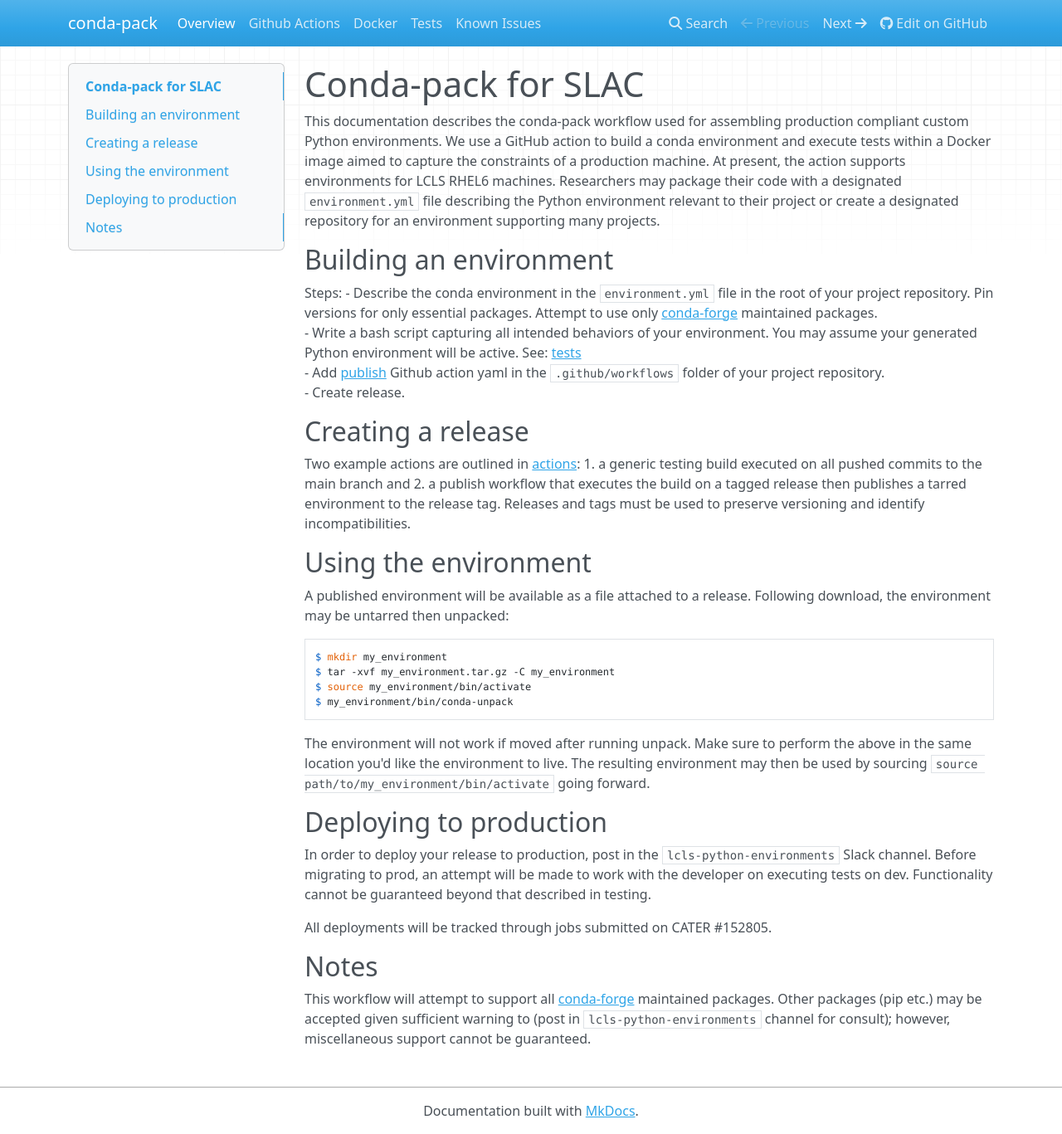
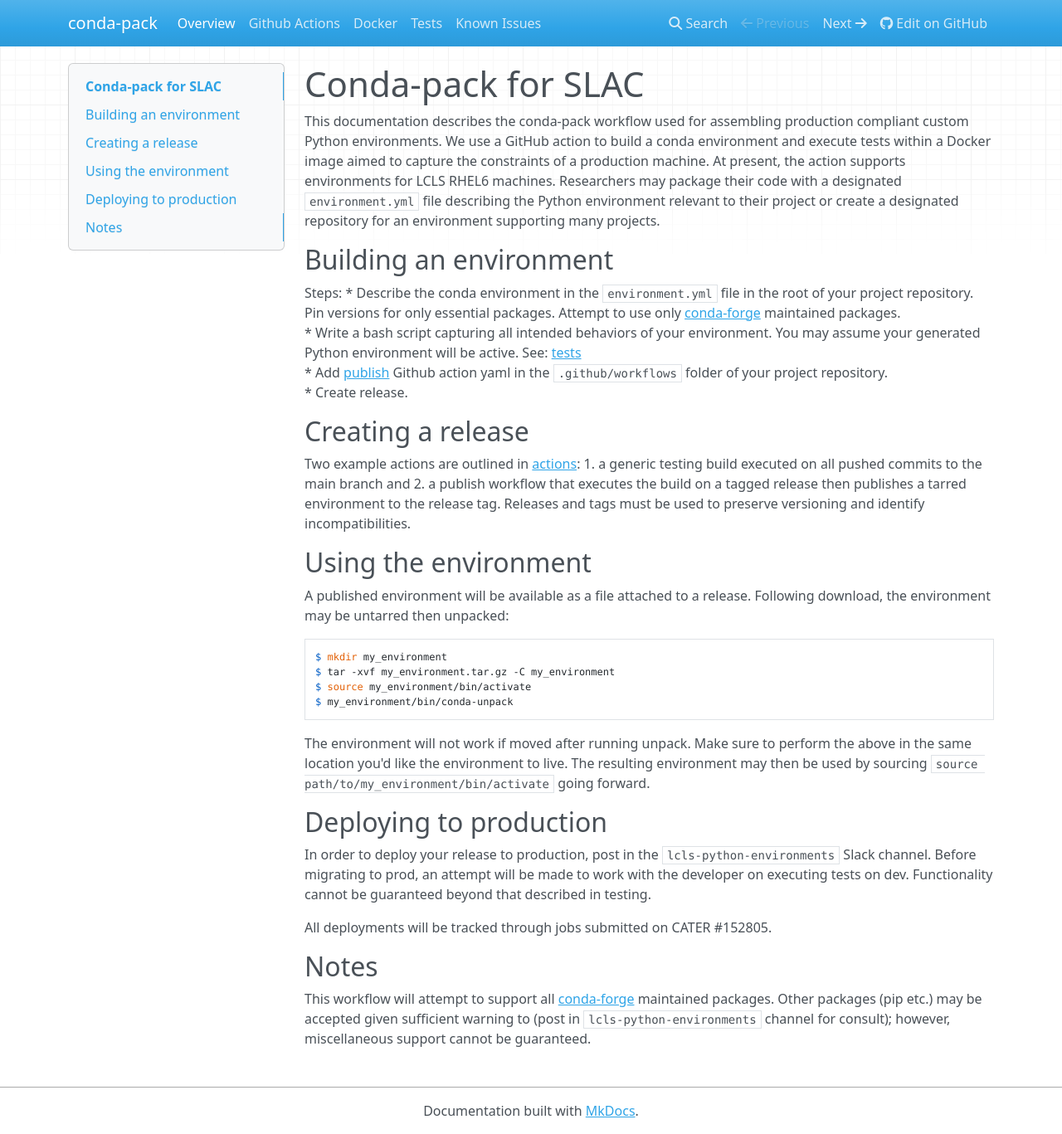
Before and after one commit to slaclab/conda-pack-docs, an MkDocs documentation site: the page built from docs/index.md, in a window 1280 px wide and 1367 px high. Shown: the whole window at 83% size. Built offline with MkDocs 1.6.1, drawn with Linux system fonts in a browser that asks for light colours; nearby versions of some CDN libraries.

Commit message:
Check star bullets

```diff
--- a/docs/index.md
+++ b/docs/index.md
@@ -5,10 +5,10 @@
 ## Building an environment
 
 Steps:
-- Describe the conda environment in the `environment.yml` file in the root of your project repository. Pin versions for only essential packages. Attempt to use only [conda-forge](https://conda-forge.org/) maintained packages.
-- Write a bash script capturing all intended behaviors of your environment. You may assume your generated Python environment will be active. See: [tests](tests.md)
-- Add [publish](action.md) Github action yaml in the `.github/workflows` folder of your project repository.
-- Create release.
+* Describe the conda environment in the `environment.yml` file in the root of your project repository. Pin versions for only essential packages. Attempt to use only [conda-forge](https://conda-forge.org/) maintained packages.
+* Write a bash script capturing all intended behaviors of your environment. You may assume your generated Python environment will be active. See: [tests](tests.md)
+* Add [publish](action.md) Github action yaml in the `.github/workflows` folder of your project repository.
+* Create release.
 
 ## Creating a release
 
```
